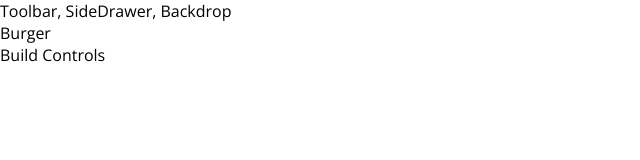
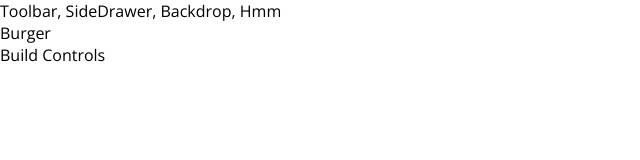
Before and after one commit to makomweb/notes-react-course, a React app: page / in a window 1280 px wide. Shown: the top 160 px of the page, without its empty margins (0-640 px from the left). Built offline with nearby package versions, Linux system fonts and the light colour scheme.

Commit message:
add margin from CSS

```diff
--- /dev/null
+++ b/src/components/layout/Layout.css
@@ -0,0 +1,3 @@
+.Content {
+    margin-top: 16px;
+}
--- a/src/components/layout/Layout.jsx
+++ b/src/components/layout/Layout.jsx
@@ -1,11 +1,12 @@
 import React from 'react';
 import Aux from '../../hoc/Auxiliary';
+import styles from './Layout.css';
 
 const layout = (props) => {
     return (
         <Aux>
-            <div>Toolbar, SideDrawer, Backdrop</div>
-            <main>
+            <div>Toolbar, SideDrawer, Backdrop, Hmm</div>
+            <main className={styles.Content}>
                 {props.children}
             </main>
         </Aux>
```
